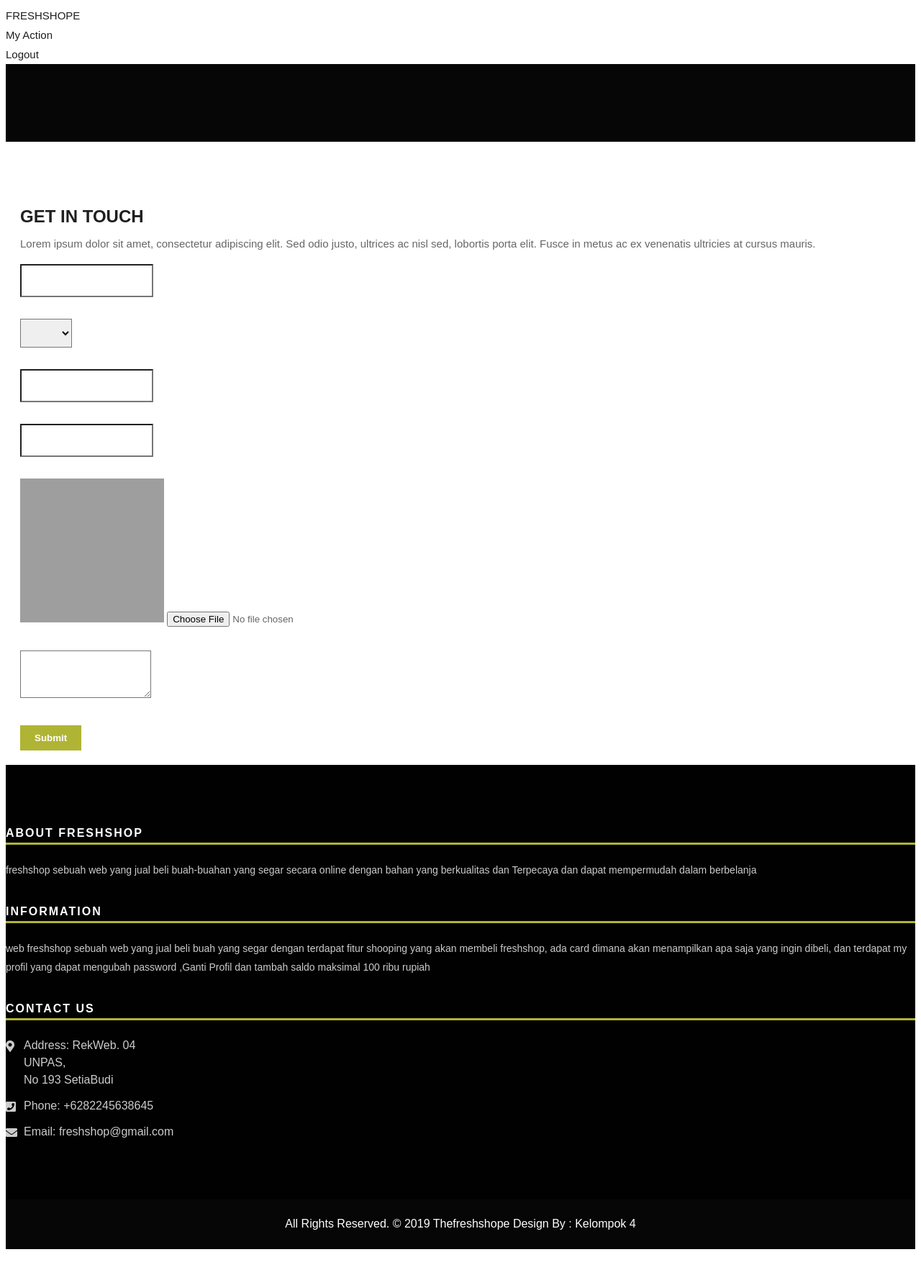
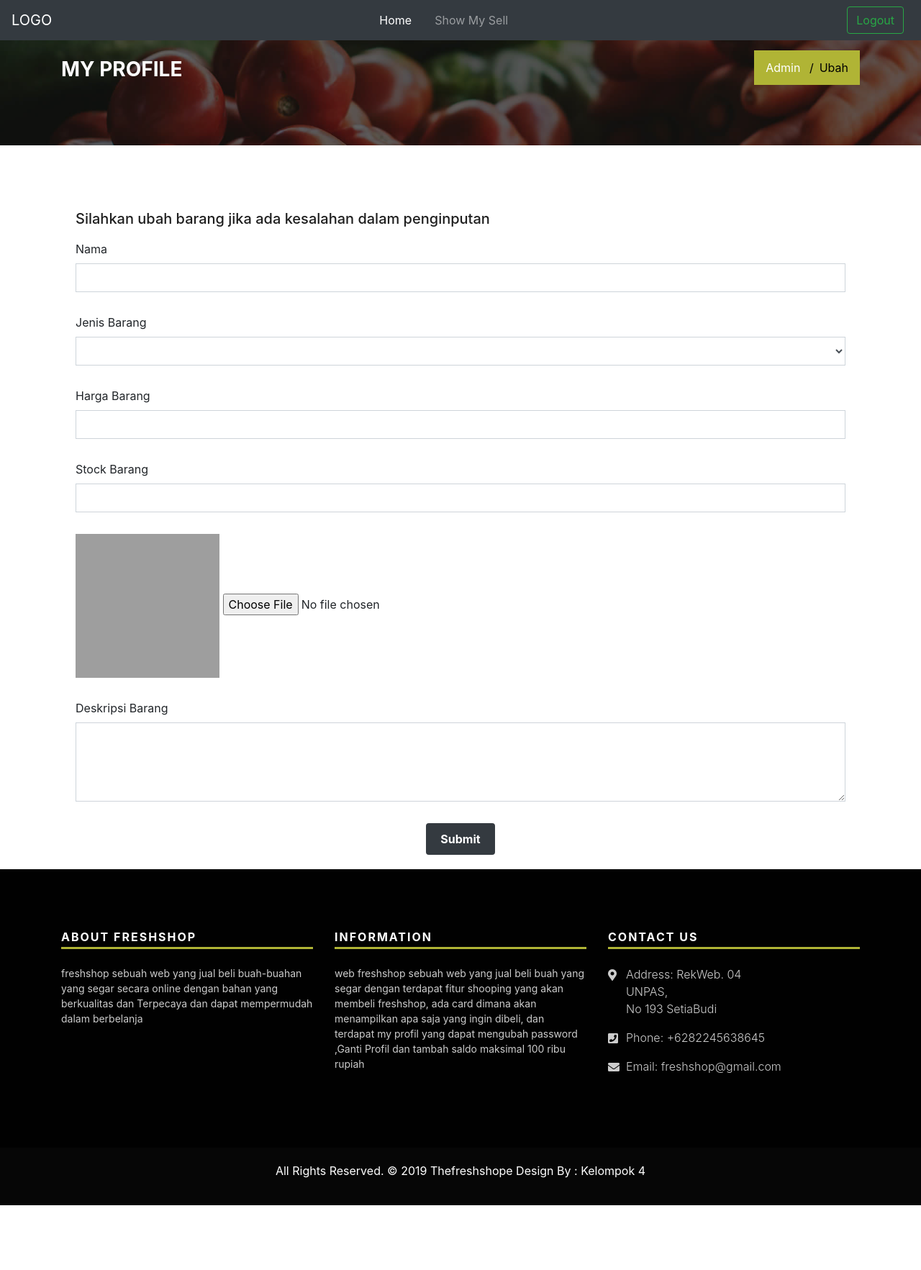
Before and after one commit to raflyyunandi/Prototype_TB_RekWeb, a CodeIgniter app: page /TB-G4/index.php/admin/edit/1 in a window 1280 px wide. Shown: the top 1765 px of the page at 72% size. After the commit the page ends 1675 px from the top, so only its background shows below. Run offline with CodeIgniter, Linux system fonts and the light colour scheme; data that the repository does not hold is empty; some libraries are stand-ins or nearby versions; grey boxes are pictures that could not be loaded.

Commit message:
Admin Selesai

```diff
--- a/application/controllers/Admin.php
+++ b/application/controllers/Admin.php
@@ -9,6 +9,11 @@ class Admin extends CI_Controller {
         $this->load->library('form_validation');
     }
     public function index() {
+        $role_id = $this->session->userdata('role_id');
+        if ($role_id == 2) {
+            redirect('auth/blocked');
+        }
+
         $data['barang'] = $this->Admin_model->getAllBarang();
          if( $this->input->post('keyword')) {
         $data['barang'] = $this->Admin_model->cariDataBarang();
@@ -40,7 +45,7 @@ class Admin extends CI_Controller {
       $stock_barang   = $this->input->post('stock_barang');
       $deskripsi_barang   = $this->input->post('deskripsi_barang');
       // get foto
-      $config['upload_path'] = './assets/img/';
+      $config['upload_path'] = './assets/img/barang/';
       $config['allowed_types'] = 'jpg|png|jpeg|gif';
       $config['max_size'] = '2048';  //2MB max
       $config['max_width'] = '4480'; // pixel
@@ -72,6 +77,15 @@ class Admin extends CI_Controller {
         return $this->load->view('admin/error');
         $this->load->view('templates/ecommerce_footer');
     }
+
+    public function show(){
+        $data['barang'] = $this->Admin_model->getAllBarang();
+        $data['title'] = "Show All Item Sell";
+        $this->load->view('templates/admin_header', $data);
+        $this->load->view('admin/show');
+        $this->load->view('templates/ecommerce_footer');
+    }
+
     public function edit($id)
     {
       $data['title'] = "Ubah barang";
@@ -88,7 +102,7 @@ class Admin extends CI_Controller {
       $stock_barang   = $this->input->post('stock_barang');
       $deskripsi_barang   = $this->input->post('deskripsi_barang');
       $id_barang   = $this->input->post('id_barang');
-      $path = './assets/img/';
+      $path = './assets/img/barang/';
       $data = array(
         'nama_barang'  => $nama_barang,
         'jenis_barang'  => $jenis_barang,
--- a/application/controllers/User.php
+++ b/application/controllers/User.php
@@ -14,6 +14,7 @@ class User extends CI_Controller
         if ($role_id == 1) {
             redirect('auth/blocked');
         }
+
         $data['barang'] = $this->Admin_model->getAllBarang();
         $data['order'] = $this->Admin_model->getAllOrder();
         $data['title'] = "Index Shop";
--- a/application/views/admin/edit.php
+++ b/application/views/admin/edit.php
@@ -1,17 +1,31 @@
 
-<div style=" background: #060606; padding: 40px 0px;"><br></div>
+
+    <!-- Start All Title Box -->
+    <div class="all-title-box">
+        <div class="container">
+            <div class="row">
+                <div class="col-lg-12">
+                    <h2>MY PROFILE</h2>
+                    <ul class="breadcrumb">
+                        <li class="breadcrumb-item"><a href="">Admin</a></li>
+                        <li class="breadcrumb-item active">Ubah</li>
+                    </ul>
+                </div>
+            </div>
+        </div>
+    </div>
 
 <div class="contact-box-main">
     <div class="container">
         <div class="row">
             <div class="col-lg-12 col-sm-12">
                 <div class="contact-form-right">
-                    <h2>GET IN TOUCH</h2>
-                    <p>Lorem ipsum dolor sit amet, consectetur adipiscing elit. Sed odio justo, ultrices ac nisl sed, lobortis porta elit. Fusce in metus ac ex venenatis ultricies at cursus mauris.</p>
+                    <h5>Silahkan ubah barang jika ada kesalahan dalam penginputan</h5>
                     <form action="<?=base_url()?>Admin/updatedata" method="post" enctype="multipart/form-data">
                         <div class="row">
                             <div class="col-md-12">
                                 <div class="form-group">
+                                    <label>Nama</label>
                                     <input type="hidden" class="form-control" name="id_barang" value="<?= $data['id_barang'] ?>">
                                     <input type="text" class="form-control" name="nama_barang" value="<?= $data['nama_barang'] ?>">
                                     <div class="help-block with-errors"></div>
@@ -20,6 +34,7 @@
                             <div class="col-md-12">
                                 <div class="form-group">
                                     <form>
+                                    <label>Jenis Barang</label>
                                       <select id="jenis_barang" name="jenis_barang" class="form-control" >
                                         <option selected><?= $data['jenis_barang'] ?></option>
                                         <option value="1">Sayurah</option>
@@ -30,26 +45,29 @@
                         </div>
                         <div class="col-md-12">
                             <div class="form-group">
+                                <label>Harga Barang</label>
                                 <input type="text" class="form-control" id="harga_barang" name="harga_barang" value="<?= $data['harga_barang'] ?>" >
                             </div>
                         </div>
                         <div class="col-md-12">
                             <div class="form-group">
+                                <label>Stock Barang</label>
                                 <input type="number" min="0" step="1" class="c-input-text qty text form-control" id="stock_barang" name="stock_barang" value="<?= $data['stock_barang'] ?>">
                             </div>
                         </div>
                         <div class="col-md-12">
                             <div class="form-group">
-                                <img src="<?= base_url('assets/img/')?><?= $data['image'] ?>" width="200" height="200" >
+                                <img src="<?= base_url('assets/img/barang/')?><?= $data['image'] ?>" width="200" height="200" >
                                 <input type="file" name="fotopost" for="fotopost">
                             </div>
                         </div>
                             <div class="col-md-12">
                                 <div class="form-group">
+                                <label>Deskripsi Barang</label>
                                     <textarea class="form-control" id="deskripsi_barang" name="deskripsi_barang" rows="4" data-error="Write your message" ><?= $data['deskripsi_barang'] ?></textarea>
                                 </div>
                                 <div class="submit-button text-center">
-                                    <button class="btn hvr-hover" name="edit" type="submit" name="submit" value="Submit">Submit</button>
+                                    <button class="btn btn-dark" name="edit" type="submit" name="submit" value="Submit">Submit</button>
                                 </div>
                             </div>
                         </div>
--- a/application/views/admin/profile.php
+++ b/application/views/admin/profile.php
@@ -1,5 +1,4 @@
 
-<div style=" background: #060606; padding: 40px 0px;"><br></div>
 
     <!-- Start All Title Box -->
     <div class="all-title-box">
--- a/application/views/templates/admin_header.php
+++ b/application/views/templates/admin_header.php
@@ -2,7 +2,6 @@
 <html lang="en">
 
 <head>
-
     <meta charset="utf-8">
     <meta http-equiv="X-UA-Compatible" content="IE=edge">
     <meta name="viewport" content="width=device-width, initial-scale=1, shrink-to-fit=no">
@@ -16,30 +15,32 @@
     <link href="https://fonts.googleapis.com/css?family=Nunito:200,200i,300,300i,400,400i,600,600i,700,700i,800,800i,900,900i" rel="stylesheet">
 
     <!-- Custom styles for this template-->
-    <link href="<?= base_url('assets/')?>css/sb-admin-2.min.css" rel="stylesheet">
     <link href="<?= base_url('assets/')?>css/style.css" rel="stylesheet">
-    <link href="<?= base_url('assets/')?>css/navbar.css" rel="stylesheet">
-    <link href="<?= base_url('assets/')?>css/index.css" rel="stylesheet">
+    <link href="<?= base_url('assets/')?>css/bootstrap.css" rel="stylesheet">
 
 </head>
 
-<nav class="nav">
-        <div class="container">
-            <div class="logo">
-                <a href="<?= base_url('')?>">FRESHSHOPE</a>
-            </div>
-            <div id="mainListDiv" class="main_list">
-                <ul class="navlinks">
-                    <li><a href="<?= base_url('admin')?>">My Action</a></li>
-                    <li><a href="<?= base_url('auth/logout')?>">Logout</a></li>
-                </ul>
-            </div>
+<nav class="navbar navbar-expand-lg navbar-dark bg-dark fixed-top" >
+  <a class="navbar-brand" href="">LOGO</a>
+  <button class="navbar-toggler" type="button" data-toggle="collapse" data-target="#navbarSupportedContent" aria-controls="navbarSupportedContent" aria-expanded="false" aria-label="Toggle navigation">
+    <span class="navbar-toggler-icon"></span>
+  </button>
 
-        </div>
-    </nav>
+  <div class="collapse navbar-collapse" id="navbarSupportedContent">
+    <ul class="navbar-nav m-auto">
+      <li class="nav-item active">
+        <a class="nav-link mr-3 " href="<?= base_url('admin')?>">Home <span class="sr-only">(current)</span></a>
+      </li>
 
-
-
+      <li class="nav-item mr-3">
+          <a class="nav-item nav-link mr-3" href="<?= base_url('admin/show')?>">Show My Sell</a>
+      </li>
+    </ul>
+    <form class="form-inline my-2 my-lg-0">
+      <a href="<?= base_url('auth/logout')?>" class="btn btn-outline-success mr-sm-2" type="submit">Logout</a>
+    </form>
+  </div>
+</nav>
 <!-- Jquery needed -->
     <script src="https://ajax.googleapis.com/ajax/libs/jquery/3.1.1/jquery.min.js"></script>
     <script type="text/javascript" src="<?= base_url('assets/')?>js/js.js"></script>
```
Also changed, not shown: application/views/admin/index.php (+3 -4 lines), application/views/admin/show.php (added, +38 -0 lines), application/views/admin/tambah.php (+15 -2 lines).
